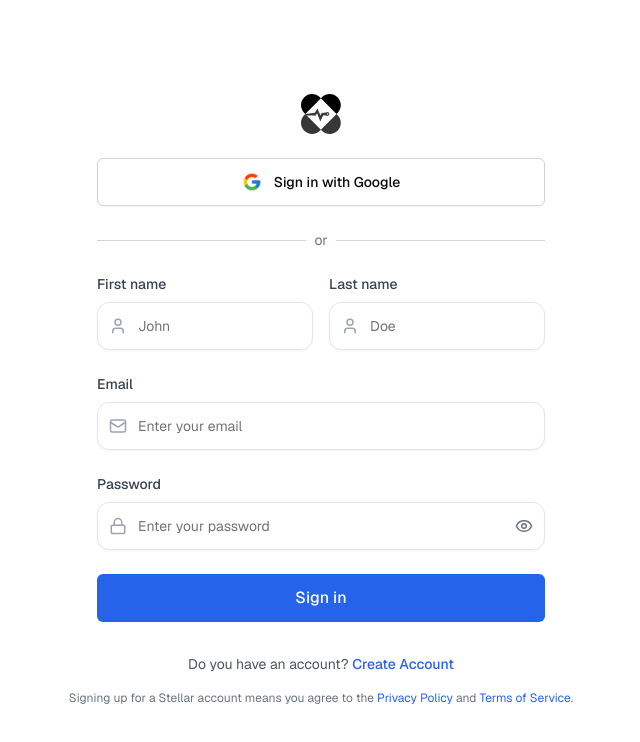
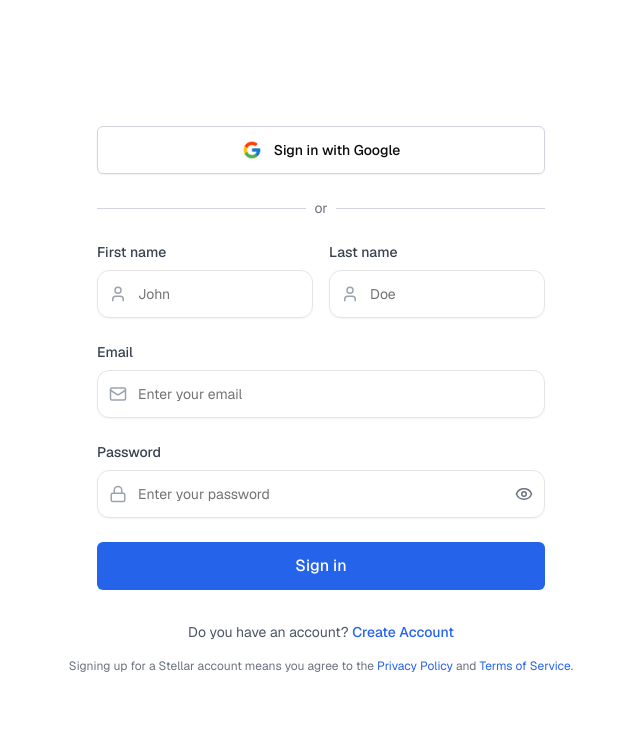
Before and after one commit to Mmesomadavid/primehealth-client, a React (Vite) app: page / in a window 1280 px wide. Shown: the top 742 px of the page, without its empty margins (319-959 px from the left). Built offline with nearby package versions, Linux system fonts and the light colour scheme; a web font is replaced by a local one.

Commit message:
made new changes

```diff
--- a/src/pages/Auth/Login.tsx
+++ b/src/pages/Auth/Login.tsx
@@ -9,7 +9,6 @@ import { Link } from "react-router-dom";
 
 import { User, Mail, Lock, Eye, EyeOff } from "lucide-react";
 import GoogleIcon from "../../assets/icons/google-icon.png"; // <-- your google icon path
-import Logo from "../../components/Logo"; // <-- import your Logo component
 
 interface FormData {
   firstName: string;
@@ -80,16 +79,6 @@ const buttonHoverVariants: Variants = {
         transition={{ duration: 0.5 }}
         className="w-full"
       >
-
-        {/* Logo */}
-        <motion.div
-          variants={itemVariants}
-          initial="hidden"
-          animate="visible"
-          className="mb-6 flex justify-center"
-        >
-          <Logo variant="secondary"/>
-        </motion.div>
 
         {/* Form */}
         <motion.form
```
